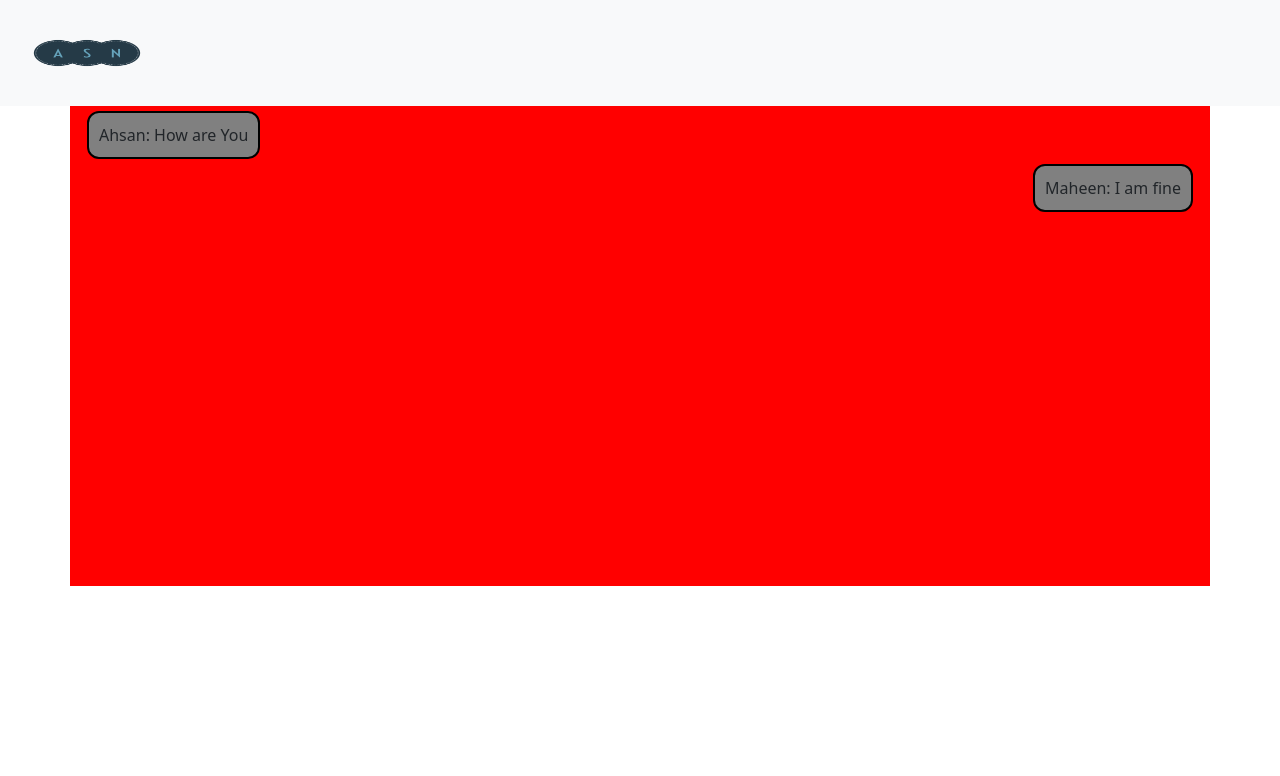
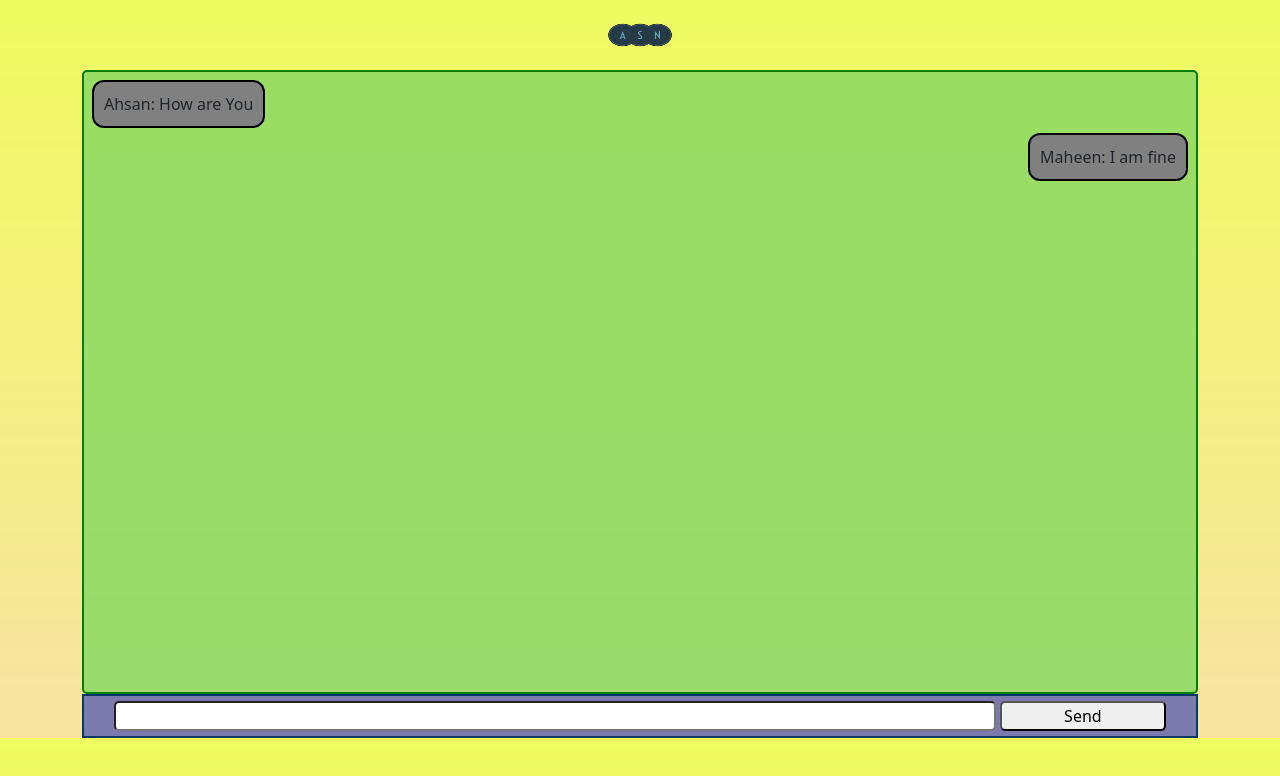
Before and after one commit to ranaahsanansar/chatApp, a plain HTML site: page index.html in a window 1280 px wide. Drawn offline with nearby package versions, Linux system fonts and the light colour scheme.

Commit message:
Set the Forntend Layout

```diff
--- a/css/style.css
+++ b/css/style.css
@@ -1,14 +1,24 @@
-/* body{
-    background-image: linear-gradient(rgba(36, 154, 250, 0.907) , rgba(36, 97, 250, 0.907));
-} */
+body{
+    background-image: linear-gradient(rgba(232, 250, 36, 0.729) , rgba(247, 222, 148, 0.862));
+}
+
+#logo{
+    width: 90px;
+    height: 70px;
+
+
+}
+
 
 .inbox_container {
-    height: 60vh;
-    background-color: red;
+    height: 78vh;
+    background-color: rgba(139, 217, 100, 0.848);
+    border-radius: 5px;
+    border: 2px solid green;
 }
 
 .inbox {
-    padding: 5px;
+    padding: 8px;
 }
 
 .message{
@@ -29,3 +39,21 @@
     float: left;
     clear: both;
 }
+
+.send_msg{
+    text-align: center;
+    padding: 5px;
+    border: 2px solid rgb(2, 56, 99);
+    background-color: rgba(106, 106, 176, 0.866);
+
+}
+
+#msginput{
+    width: 80%;
+    border-radius: 5px;
+}
+
+.send_btn{
+    width: 15%;
+    border-radius: 5px;
+}
--- a/index.html
+++ b/index.html
@@ -1,23 +1,23 @@
 <!DOCTYPE html>
 <html lang="en">
+
 <head>
   <meta charset="utf-8">
   <meta name="viewport" content="width=device-width, initial-scale=1">
   <title>ASN Chat App</title>
-    <link href="https://cdn.jsdelivr.net/npm/bootstrap@5.2.0-beta1/dist/css/bootstrap.min.css" rel="stylesheet" integrity="sha384-0evHe/X+R7YkIZDRvuzKMRqM+OrBnVFBL6DOitfPri4tjfHxaWutUpFmBp4vmVor" crossorigin="anonymous">
+  <link href="https://cdn.jsdelivr.net/npm/bootstrap@5.2.0-beta1/dist/css/bootstrap.min.css" rel="stylesheet"
+    integrity="sha384-0evHe/X+R7YkIZDRvuzKMRqM+OrBnVFBL6DOitfPri4tjfHxaWutUpFmBp4vmVor" crossorigin="anonymous">
   <script src="js/client.js"></script>
   <link rel="stylesheet" href="css/style.css">
 </head>
+
 <body>
   <!-- ------------------------------------------ -->
-      <nav class="navbar navbar-expand-lg bg-light">
-        <div class="container-fluid">
-          <a class="navbar-brand" href="#"><img src="ASN-logo.png" alt="ASN-logo" height="80px" width="150px"></a>
-
-        </div>
+  <nav class="nav_bar" style="text-align: center;">
+    <img src="ASN-logo.png" alt="logo" id="logo">
   </nav>
-
-      <div class="container inbox_container">
+  <div class="container">
+    <div class="inbox_container">
       <div class="inbox">
         <div class="message left">Ahsan: How are You</div>
         <div class="message right">Maheen: I am fine</div>
@@ -26,7 +26,20 @@
     </div>
 
 
+    <div class="send_msg">
+      <form action="" id="msg_form">
+        <input type="" name="msginput" id="msginput">
+        <button type="submit" class="send_btn">Send</button>
+      </form>
+    </div>
+  </div>
+
+
+
   <!-- ------------------------------- -->
-    <script src="https://cdn.jsdelivr.net/npm/bootstrap@5.2.0-beta1/dist/js/bootstrap.bundle.min.js" integrity="sha384-pprn3073KE6tl6bjs2QrFaJGz5/SUsLqktiwsUTF55Jfv3qYSDhgCecCxMW52nD2" crossorigin="anonymous"></script>
+  <script src="https://cdn.jsdelivr.net/npm/bootstrap@5.2.0-beta1/dist/js/bootstrap.bundle.min.js"
+    integrity="sha384-pprn3073KE6tl6bjs2QrFaJGz5/SUsLqktiwsUTF55Jfv3qYSDhgCecCxMW52nD2"
+    crossorigin="anonymous"></script>
 </body>
+
 </html>
```
Lines whose indentation alone changed are shown as unchanged.
